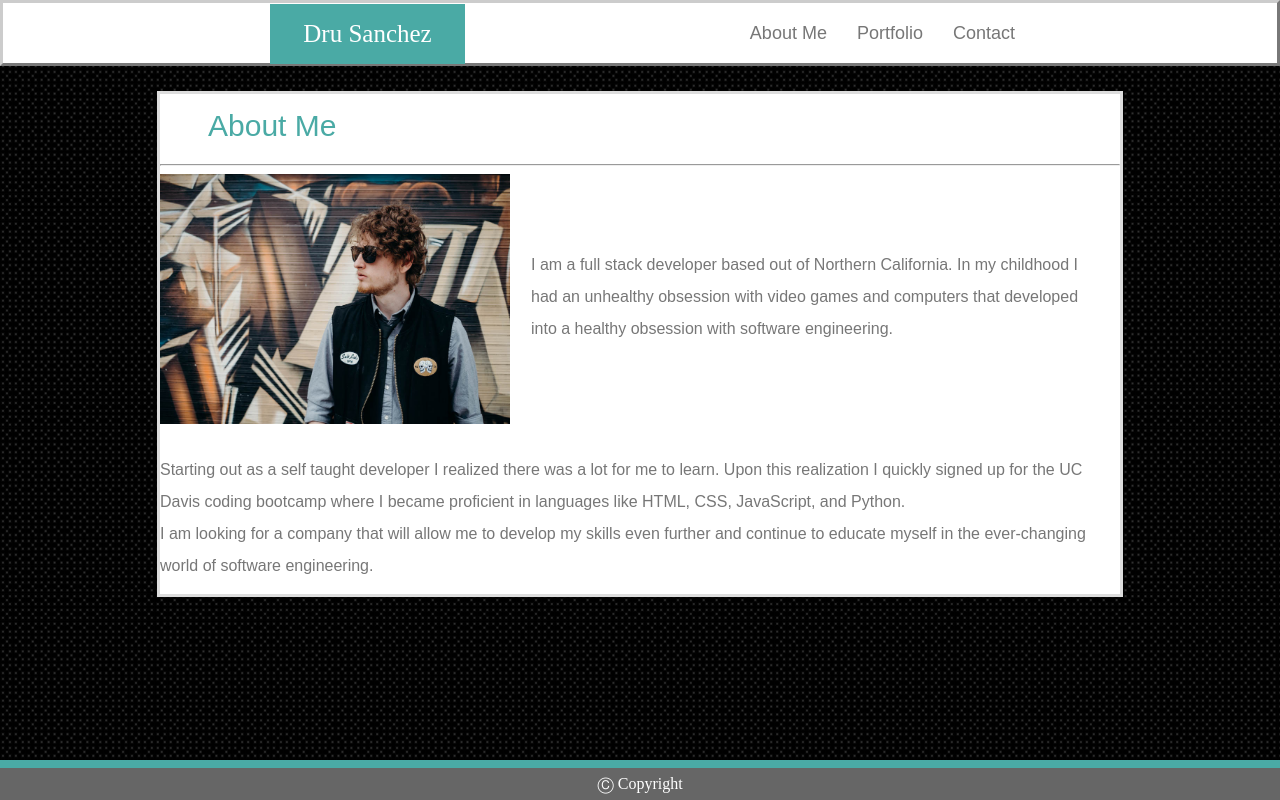
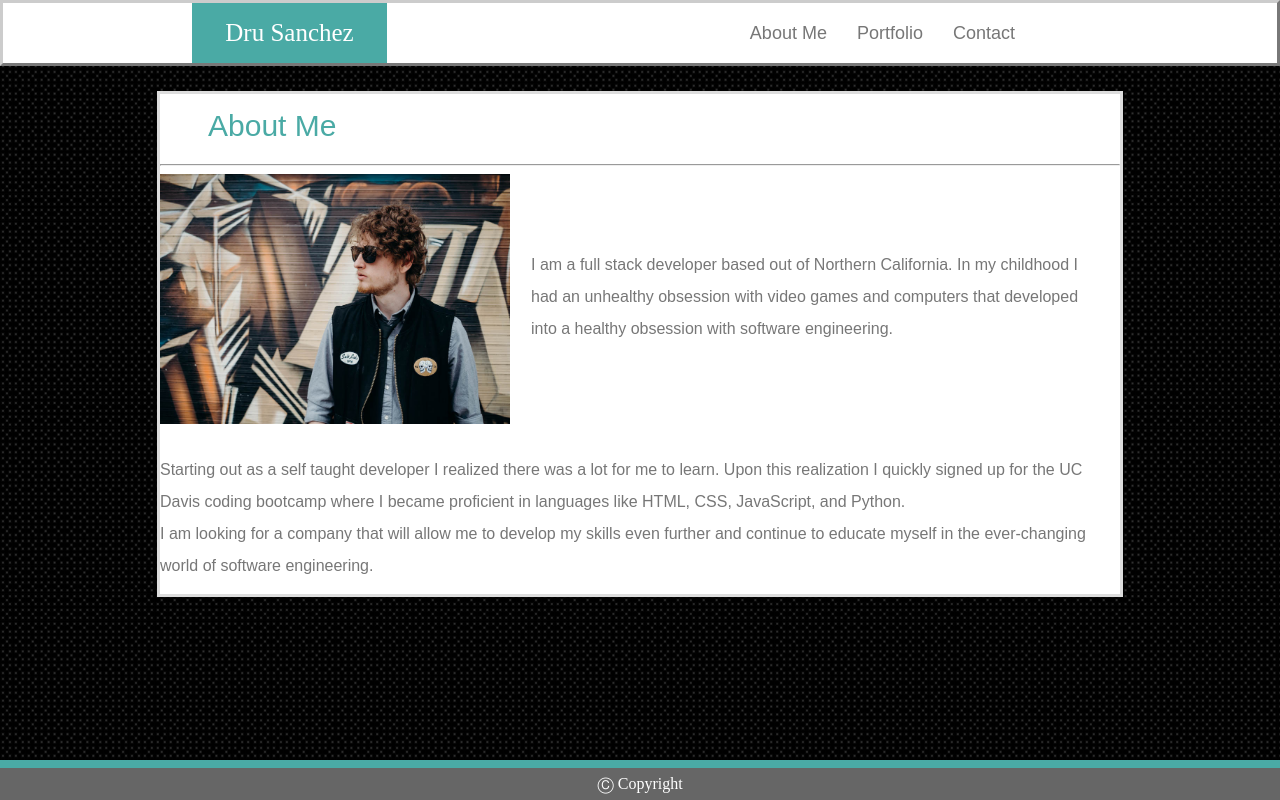
Before and after one commit to Drubaloo/Drubaloo.github.io, a plain HTML site: page index.html in a window 1280 px wide. Drawn offline with Linux system fonts and the light colour scheme.

Commit message:
Minor bug fix

```diff
--- a/assets/css/style.css
+++ b/assets/css/style.css
@@ -2,16 +2,22 @@ body {
     background-image: url(../images/5-dots.png);
     line-height: 2;
 }
+header {
+    display: block;
+
+}
+
+
 
 .header {
     background-color: #4aaaa5;
     color: #ffffff;
     width: 185px;
     float: left;
-    margin-left: 270px;
-    margin-top: 3.5px;
+    position: relative;
+    margin-left: 15%;
+    margin-top: .2%;
     padding: 5px;
-    position: absolute;
     font-size: 25px;
     text-align: center;
 
@@ -30,16 +36,13 @@ body {
 
 .footer{
     background-color: #666666;
-
     padding: 0px;
     align-content: center;
     left: 0;
     bottom: 0;
     border-top: 8px solid;
     border-color: #4aaaa5;
-
     position: fixed;
-
     align-items: center;
     width: 100%;
 }
--- a/index.html
+++ b/index.html
@@ -13,7 +13,8 @@
 
 <body>
     <!--Top Bar with info-->
-    <H1 class="header">Dru Sanchez</H1>
+   <header>
+       <H1 class="header">Dru Sanchez</H1>
     <nav class="navbar">
         <li class="nav">
         <li><a class="navbarText" href="contact.html">Contact</a></li>
@@ -26,7 +27,7 @@
 
 
     </nav>
-
+</header>
 
     <div class="mainHeader">
 
```
